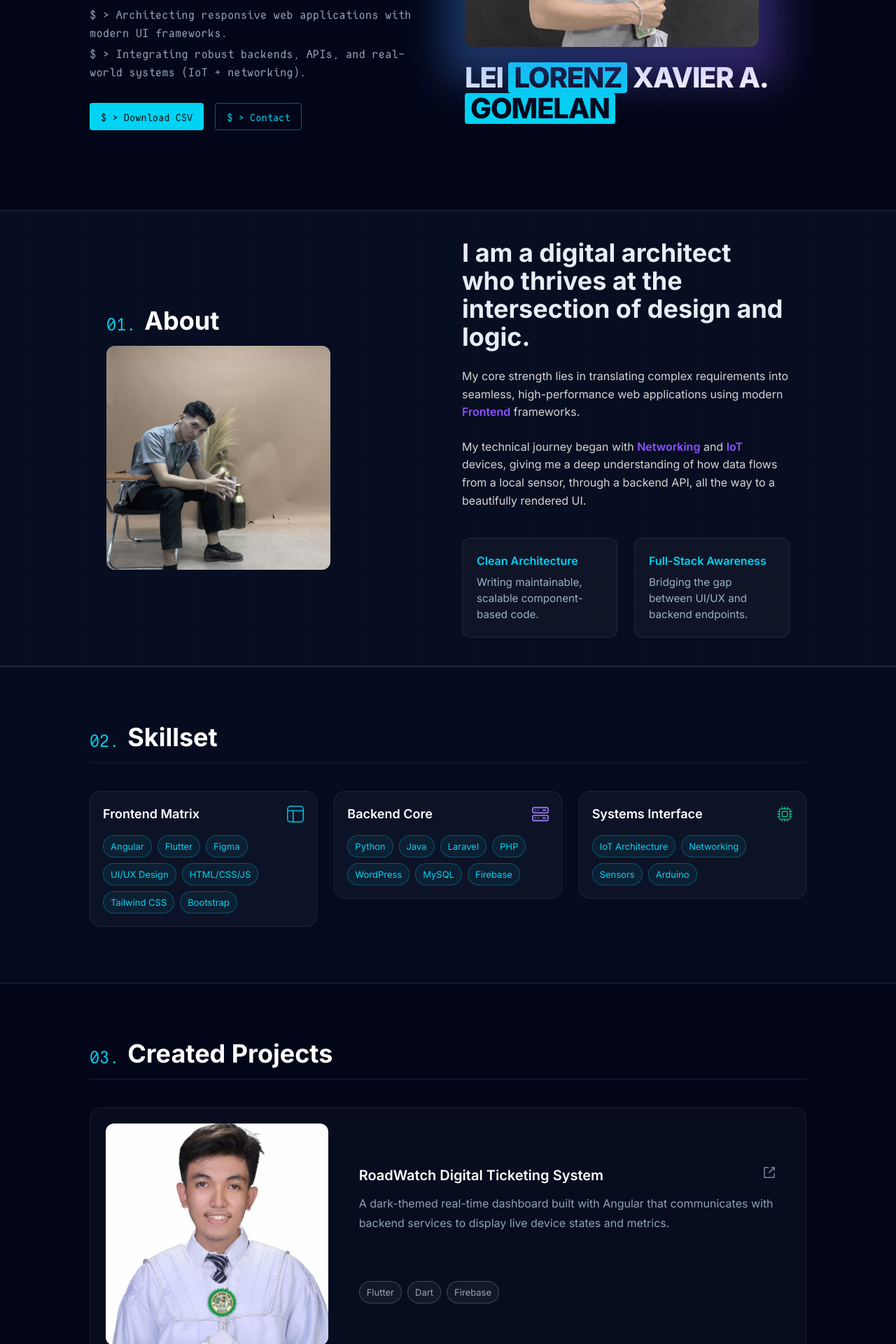
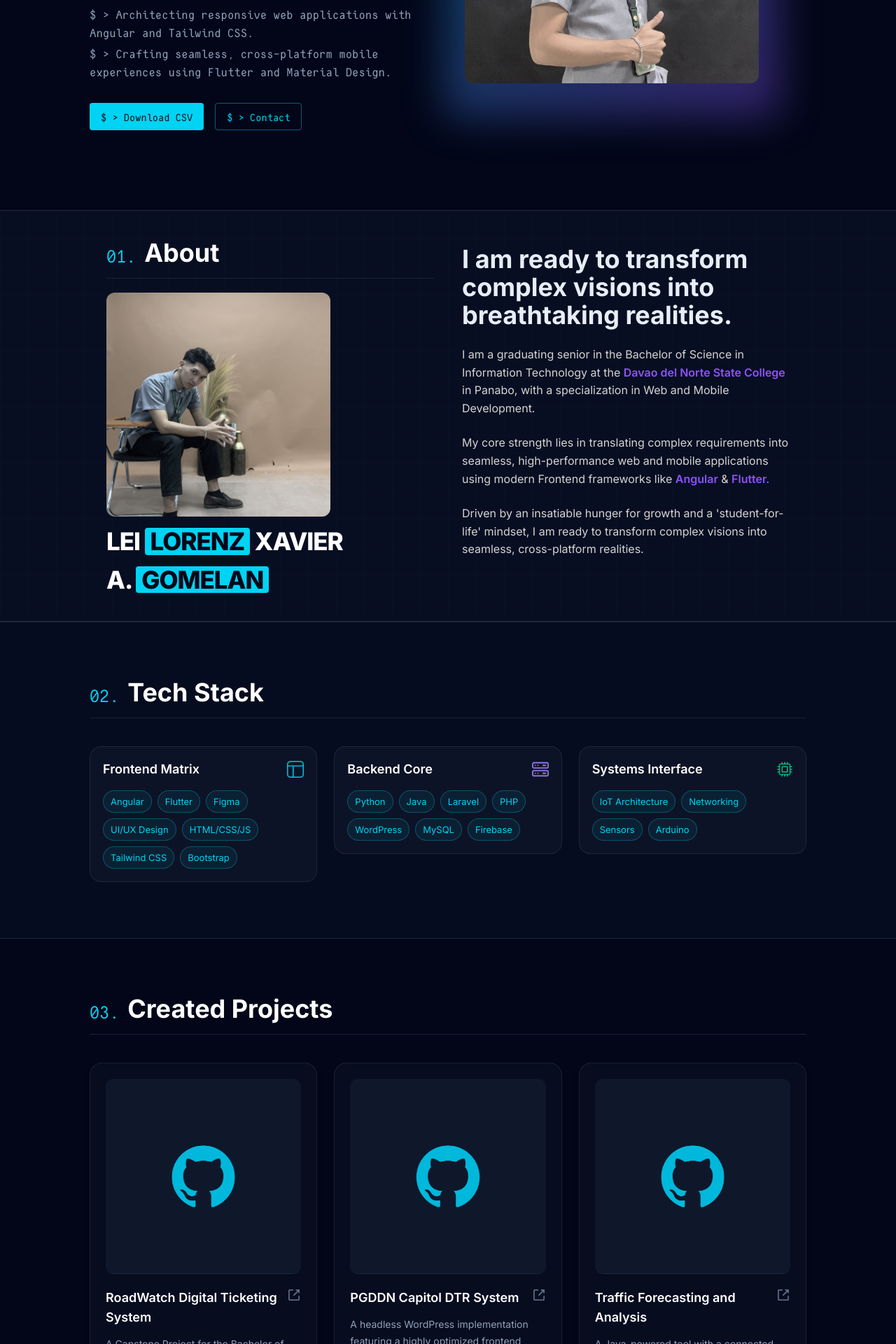
Before and after one commit to LorinsSabyir/CollegePortfolio, an Angular app: page / in a window 1280 px wide. Shown: the part 500-2420 px from the top of the page at 70% size. Built offline with nearby package versions, Linux system fonts and the light colour scheme.

Commit message:
feat: :sparkles: add button component; update project and skills sections with new layout and content

```diff
--- a/src/app/features/about/about.html
+++ b/src/app/features/about/about.html
@@ -1,49 +1,69 @@
 <section id="about" class="about-section py-10 relative px-6 md:px-10 lg:px-16">
-  <div class="container  mx-auto max-w-5xl px-6 grid grid-cols-1 lg:grid-cols-2 items-center gap-10">
-
+  <div class="container mx-auto max-w-5xl px-6 grid grid-cols-1 lg:grid-cols-2 items-center gap-10">
     <!-- Left Accent -->
     <div class="graphic flex-col justify-center lg:justify-start" data-aos="fade-right">
       <div class="flex items-end gap-3 mb-4">
         <span class="consola-mono text-[#00D3F3] text-2xl">01.</span>
         <h2 class="text-3xl md:text-4xl font-bold text-white">About</h2>
       </div>
+      <div class="mt-4 h-px my-5 bg-[#1D293D] opacity-80"></div>
       <div class="profile-wrapper flex">
-        <div class="tw-profile inline-block rounded-xl overflow-visible" data-aos="zoom-in" data-aos-delay="200">
+        <div
+          class="tw-profile inline-block rounded-xl overflow-visible"
+          data-aos="zoom-in"
+          data-aos-delay="200"
+        >
           <img
             src="/images/Messenger_creation_DAB3E589-848E-4F41-82E7-7BC9006BA2CE.jpeg"
             alt="Profile"
-            class="profile-img block w-full max-w-[360px] sm:max-w-[320px] rounded-xl grayscale-[0.5] hover:grayscale-0 transition duration-500 ease-in-out"
+            class="profile-img block w-full max-w-90 sm:max-w-[320px] rounded-xl grayscale-[0.5] hover:grayscale-0 transition duration-500 ease-in-out"
           />
         </div>
+      </div>
+      <div>
+        <h3
+          class="mt-4 text-2xl md:text-2xl lg:text-[35px] font-extrabold leading-[1.1] tracking-[-0.03em]"
+        >
+          LEI
+          <span class="inline-block bg-[#00D3F3] text-[#020618] px-2 rounded-sm">LORENZ </span>
+          <span class="text-white"> XAVIER </span>
+        </h3>
+
+        <h3
+          class="text-white mt-4 text-2xl md:text-2xl lg:text-[35px] font-extrabold leading-[1.1] tracking-[-0.03em]"
+        >
+          A.
+          <span class="inline-block bg-[#00D3F3] text-[#020618] px-2 rounded-sm"> GOMELAN </span>
+        </h3>
       </div>
     </div>
 
     <!-- Right Content -->
     <div class="content text-left" data-aos="fade-left">
-
-      <h3 class="headline text-3xl md:text-4xl font-bold mb-6" data-aos="fade-up" data-aos-delay="100">
-        I am a digital architect who thrives at the intersection of design and logic.
+      <h3
+        class="headline text-3xl md:text-4xl font-bold mb-6"
+        data-aos="fade-up"
+        data-aos-delay="100"
+      >
+        I am ready to transform complex visions into breathtaking realities.
       </h3>
 
       <p class="description text-neutral-300 mb-6" data-aos="fade-up" data-aos-delay="200">
-        My core strength lies in translating complex requirements into seamless, high-performance web applications using modern <span class="highlight">Frontend</span> frameworks.
+        I am a graduating senior in the Bachelor of Science in Information Technology at the
+        <span class="highlight">Davao del Norte State College</span> in Panabo, with a
+        specialization in Web and Mobile Development.
+      </p>
+
+      <p class="description text-neutral-300 mb-6" data-aos="fade-up" data-aos-delay="200">
+        My core strength lies in translating complex requirements into seamless, high-performance
+        web and mobile applications using modern Frontend frameworks like <span class="highlight">Angular</span> & <span class="highlight">Flutter.</span>
       </p>
 
       <p class="description text-neutral-300 mb-10" data-aos="fade-up" data-aos-delay="300">
-        My technical journey began with <span class="highlight">Networking</span> and <span class="highlight">IoT</span> devices, giving me a deep understanding of how data flows from a local sensor, through a backend API, all the way to a beautifully rendered UI.
+        Driven by an insatiable hunger for growth and a 'student-for-life' mindset, I am ready to
+        transform complex visions into seamless, cross-platform realities.
       </p>
 
-      <!-- Feature Cards -->
-      <div class="features grid grid-cols-1 md:grid-cols-2 gap-6">
-        <div class="feature-card" data-aos="zoom-in" data-aos-delay="400">
-          <h4 class="feature-title">Clean Architecture</h4>
-          <p class="feature-desc">Writing maintainable, scalable component-based code.</p>
-        </div>
-        <div class="feature-card" data-aos="zoom-in" data-aos-delay="500">
-          <h4 class="feature-title">Full-Stack Awareness</h4>
-          <p class="feature-desc">Bridging the gap between UI/UX and backend endpoints.</p>
-        </div>
-      </div>
     </div>
   </div>
 </section>
--- a/src/app/features/contacts/contacts.html
+++ b/src/app/features/contacts/contacts.html
@@ -1,27 +1,44 @@
 <section id="contacts" class="contact-section py-24 px-6 md:px-10 lg:px-16">
   <div class="container mx-auto max-w-5xl">
-    <div class="contact-card" data-aos="zoom-in">
+    <div class="contact-card flex flex-col justify-center items-center" data-aos="zoom-in">
       <p class="consola-mono text-[#00D3F3] text-sm">await getInTouch();</p>
       <h2 class="mt-3 text-3xl md:text-5xl font-extrabold tracking-[-0.02em] text-white">
         Initialize Connection
       </h2>
-      <p class="mt-5 text-[#90A1B9] leading-7 max-w-2xl">
-        Currently open for new opportunities. Whether you have a question, a project proposal, or just want to say
-        hi—my inbox is open.
+      <p class="mt-5 text-center text-[#90A1B9] leading-7 max-w-2xl">
+        Currently open for new opportunities. Whether you have a question, a project proposal, or
+        just want to say hi, my inbox is open.
       </p>
 
       <div class="mt-10 flex flex-wrap items-center gap-3">
         <a class="btn-primary consola-mono" [href]="'mailto:' + email">
-          $ &gt; Say_Hello.sh
-          <img src="icons/send.png" alt="" class="w-5" />
+          <div class="flex items-center gap-2 flex-row">
+            <p>$ &gt; Say Hello</p>
+            <img src="icons/send.png" alt="" class="w-5" />
+          </div>
         </a>
-        <a class="btn-secondary consola-mono" [href]="githubUrl" target="_blank" rel="noreferrer">
-          GitHub
-          <img src="icons/github.png" alt="" class="w-5" />
+        <a
+          class="btn-secondary consola-mono"
+          [href]="githubUrl"
+          target="_blank"
+          rel="noreferrer noopener "
+        >
+          <div class="flex items-center gap-2 flex-row">
+            <p>GitHub</p>
+            <img src="icons/github.png" alt="" class="w-5" />
+          </div>
         </a>
-        <a class="btn-secondary consola-mono" [href]="linkedinUrl" target="_blank" rel="noreferrer">
-          LinkedIn
-          <img src="icons/linkedin.png" alt="" class="w-5" />
+        <a
+          class="btn-secondary consola-mono"
+          [href]="linkedinUrl"
+          target="_blank"
+          rel="noreferrer noopener "
+        >
+          <div class="flex items-center gap-2 flex-row">
+            <p>LinkedIn</p>
+
+            <img src="icons/linkedin.png" alt="" class="w-5" />
+          </div>
         </a>
       </div>
     </div>
--- a/src/app/features/contacts/contacts.ts
+++ b/src/app/features/contacts/contacts.ts
@@ -7,8 +7,8 @@ import { Component } from '@angular/core';
   styleUrl: './contacts.css',
 })
 export class Contacts {
-  protected readonly email = 'your.email@example.com';
-  protected readonly githubUrl = 'https://github.com/';
-  protected readonly linkedinUrl = 'https://www.linkedin.com/';
+  protected readonly email = 'lorins.sabyir@gmail.com';
+  protected readonly githubUrl = 'https://github.com/LorinsSabyir';
+  protected readonly linkedinUrl = 'https://www.linkedin.com/in/lei-lorenz-xavier-gomelan-3ba150356/';
 
 }
--- a/src/app/features/home/home.html
+++ b/src/app/features/home/home.html
@@ -6,7 +6,7 @@
       <p class="consola-mono text-xs tracking-wide text-[#00D3F3]">system.status === 'READY_FOR_WORK'</p>
 
       <h1 class="mt-4 text-4xl md:text-6xl lg:text-[72px] font-extrabold leading-[1.1] tracking-[-0.03em]">
-        Engineering
+        Developing
         <span class="text-white"> </span>
         <span class="inline-block bg-[#00D3F3] text-[#020618] px-2 rounded-sm">&lt;Frontend/&gt;</span>
         <span class="text-white"> &amp; Connected </span>
@@ -15,10 +15,10 @@
 
       <div class="mt-5 space-y-1 max-w-xl">
         <p class="consola-mono text-base leading-6.5 text-[#90A1B9]">
-          $ &gt; Architecting responsive web applications with modern UI frameworks.
+          $ &gt; Architecting responsive web applications with Angular and Tailwind CSS.
         </p>
         <p class="consola-mono text-base leading-6.5 text-[#90A1B9]">
-          $ &gt; Integrating robust backends, APIs, and real-world systems (IoT + networking).
+          $ &gt; Crafting seamless, cross-platform mobile experiences using Flutter and Material Design.
         </p>
       </div>
 
@@ -42,13 +42,7 @@
           class="profile-img block w-full max-w-150 sm:max-w-105 rounded-xl grayscale-[0.5] hover:grayscale-0 transition duration-500 ease-in-out"
         />
       </div>
-      <h1 class="mt-4 text-3xl md:text-3xl lg:text-[40px] font-extrabold leading-[1.1] tracking-[-0.03em]">
-        LEI
-        <span class="text-white"> </span>
-        <span class="inline-block bg-[#00D3F3] text-[#020618] px-2 rounded-sm">LORENZ </span>
-        <span class="text-white"> XAVIER A. </span>
-        <span class="inline-block bg-[#00D3F3] text-[#020618] px-2 rounded-sm">GOMELAN</span>
-      </h1>
+
     </div>
 
   </div>
--- a/src/app/features/projects/projects.html
+++ b/src/app/features/projects/projects.html
@@ -8,7 +8,7 @@
       <div class="mt-4 h-px bg-[#1D293D] opacity-80"></div>
     </div>
 
-    <div class="grid grid-cols-1 gap-6">
+    <div class="grid grid-cols-1 sm:grid-cols-2 lg:grid-cols-3 gap-6 max-w-7xl mx-auto">
       @for (project of projects; track $index) {
         <app-project-card [data]="project"></app-project-card>
       }
--- a/src/app/features/projects/projects.ts
+++ b/src/app/features/projects/projects.ts
@@ -12,16 +12,16 @@ export class Projects {
     {
       title: 'RoadWatch Digital Ticketing System',
       // TODO: change image link to a real image of the project
-      image: "images/39c94595-cf87-4d0f-93d7-f6241b27fd24.jpg",
+      image: "images/github.png",
       description:
-        'A dark-themed real-time dashboard built with Angular that communicates with backend services to display live device states and metrics.',
+        'A Capstone Project for the Bachelor of Science in Information Technology program, developed using Flutter for the frontend, Firebase for the backend, and FlutterFlow as the visual editor.',
       // TODO: change link to the actual project repository
-      link: "https://github.com/LorinsSabyir",
+      link: "https://github.com/LorinsSabyir/RoadWatch_Mobile_Ticketing",
       tags: ['Flutter', 'Dart', 'Firebase'],
     },
     {
       title: 'PGDDN Capitol DTR System',
-      image: "images/39c94595-cf87-4d0f-93d7-f6241b27fd24.jpg",
+      image: "images/github.png",
       description:
         'A headless WordPress implementation featuring a highly optimized frontend interface and a modular backend content model.',
       link: "https://github.com/LorinsSabyir",
@@ -29,7 +29,7 @@ export class Projects {
     },
     {
       title: 'Traffic Forecasting and Analysis',
-      image: "images/39c94595-cf87-4d0f-93d7-f6241b27fd24.jpg",
+      image: "images/github.png",
       description:
         'A Java-powered tool with a connected web interface that intercepts, visualizes, and breaks down network traffic for analysis.',
       link: "https://github.com/LorinsSabyir",
@@ -37,10 +37,10 @@ export class Projects {
     },
     {
       title: 'DeJeanVer Online Bikeshop POS System',
-      image: "images/39c94595-cf87-4d0f-93d7-f6241b27fd24.jpg",
+      image: "images/github.png",
       description:
         'A Java-powered tool with a connected web interface that intercepts, visualizes, and breaks down network traffic for analysis.',
-      link: "https://github.com/LorinsSabyir",
+      link: "https://github.com/LorinsSabyir/DeJeanVer-online-bike-shop-System",
       tags: ['HTML/CSS', 'PHP', 'Bootstrap'],
     },
   ];
--- a/src/app/features/resume/resume.html
+++ b/src/app/features/resume/resume.html
@@ -3,16 +3,13 @@
 
   <main class="mx-auto max-w-4xl px-6 pt-28 pb-16 md:px-10">
     <h1 class="text-3xl md:text-4xl font-bold text-white mb-3">Resume</h1>
-    <p class="text-neutral-300 mb-8">
-      Add your resume PDF to <code class="text-[#00D3F3]">public/resume.pdf</code> and this page will link to it.
-    </p>
 
     <div class="flex flex-wrap gap-3">
       <a class="btn-primary consola-mono" href="/resume.pdf" target="_blank" rel="noreferrer">
         $ &gt; Open Resume
         <img src="icons/new-tab.png" alt="" class="w-5" />
       </a>
-      <a class="btn-secondary consola-mono" routerLink="/" fragment="contacts">$ &gt; Contact</a>
+      <a class="btn-secondary consola-mono" href="#contacts" fragment="contacts">$ &gt; Contact</a>
     </div>
 
     <div class="mt-10 rounded-xl border border-[#1D293D] bg-[rgba(15,23,43,0.50)] p-6">
--- a/src/app/features/skills/skills.html
+++ b/src/app/features/skills/skills.html
@@ -3,7 +3,7 @@
     <div class="mb-10">
       <div class="flex items-end gap-3">
         <span class="consola-mono text-[#00D3F3] text-2xl">02.</span>
-        <h2 class="text-3xl md:text-4xl font-bold text-white">Skillset</h2>
+        <h2 class="text-3xl md:text-4xl font-bold text-white">Tech Stack</h2>
       </div>
       <div class="mt-4 h-px bg-[#1D293D] opacity-80"></div>
     </div>
--- /dev/null
+++ b/src/app/shared/button/button.html
@@ -0,0 +1 @@
+<p>button works!</p>
--- a/src/app/shared/project-card/project-card.html
+++ b/src/app/shared/project-card/project-card.html
@@ -1,21 +1,40 @@
-<!-- TODO: add an image about the project -->
-<article class="project-card flex" data-aos="fade-up">
-  <div class="w-1/3 mr-6 flex items-center justify-center">
-    <img [src]="data.image" alt="Project Image" class="rounded-xl" />
+<article
+  class="project-card flex flex-col h-full bg-[#0B1221] border border-[#1D293D] rounded-xl overflow-hidden hover:border-[#00D3F3]/30 transition-all duration-300 shadow-lg"
+  data-aos="fade-up"
+>
+  <div
+    class="relative group w-full aspect-square overflow-hidden bg-[#0D172A] rounded-xl flex items-center justify-center border-b border-[#1D293D]"
+  >
+    <img
+      [src]="data.image"
+      [alt]="data.title"
+      class="w-full h-full object-cover transition-transform duration-500 group-hover:scale-110"
+    />
   </div>
-  <div class="w-2/3 flex flex-col justify-between py-15 px-5">
-    <div>
-      <div class="flex items-start justify-between gap-4">
-        <h3 class="text-white text-xl font-semibold">{{ data?.title }}</h3>
-        <a [href]="data.link" target="_blank" rel="noopener noreferrer">
-          <img src="icons/new-tab.png" alt="" class="w-5 h-5 opacity-80" />
-        </a>
+
+  <div class="flex flex-col flex-1 pt-5">
+    <div class="flex items-start justify-between gap-2 mb-3">
+      <div>
+        <h3 class="text-white text-lg font-semibold overflow-hidden text-clip">
+          {{ data?.title }}
+        </h3>
       </div>
-      <p class="mt-3 text-[#90A1B9] leading-7">{{ data?.description }}</p>
+      <a [href]="data.link" target="_blank" rel="noopener noreferrer">
+        <img
+          src="icons/new-tab.png"
+          alt=""
+          class="w-5 h-5 min-w-5 min-h-5 shrink-0 opacity-70 object-contain"
+        />
+      </a>
     </div>
-    <div class="mt-5 flex flex-wrap gap-2">
+
+    <p class="text-[#90A1B9] text-sm leading-6 line-clamp-3 mb-4 overflow-hidden">
+      {{ data?.description }}
+    </p>
+
+    <div class="mt-auto flex flex-wrap gap-2">
       @for (tag of data?.tags; track $index) {
-        <app-chips [text]="tag" color="secondary"></app-chips>
+      <app-chips [text]="tag" color="secondary"></app-chips>
       }
     </div>
   </div>
```
Also changed, not shown: src/app/shared/button/button.ts (added, +11 -0 lines), public/images/github.png (added), src/app/shared/button/button.css (added).
